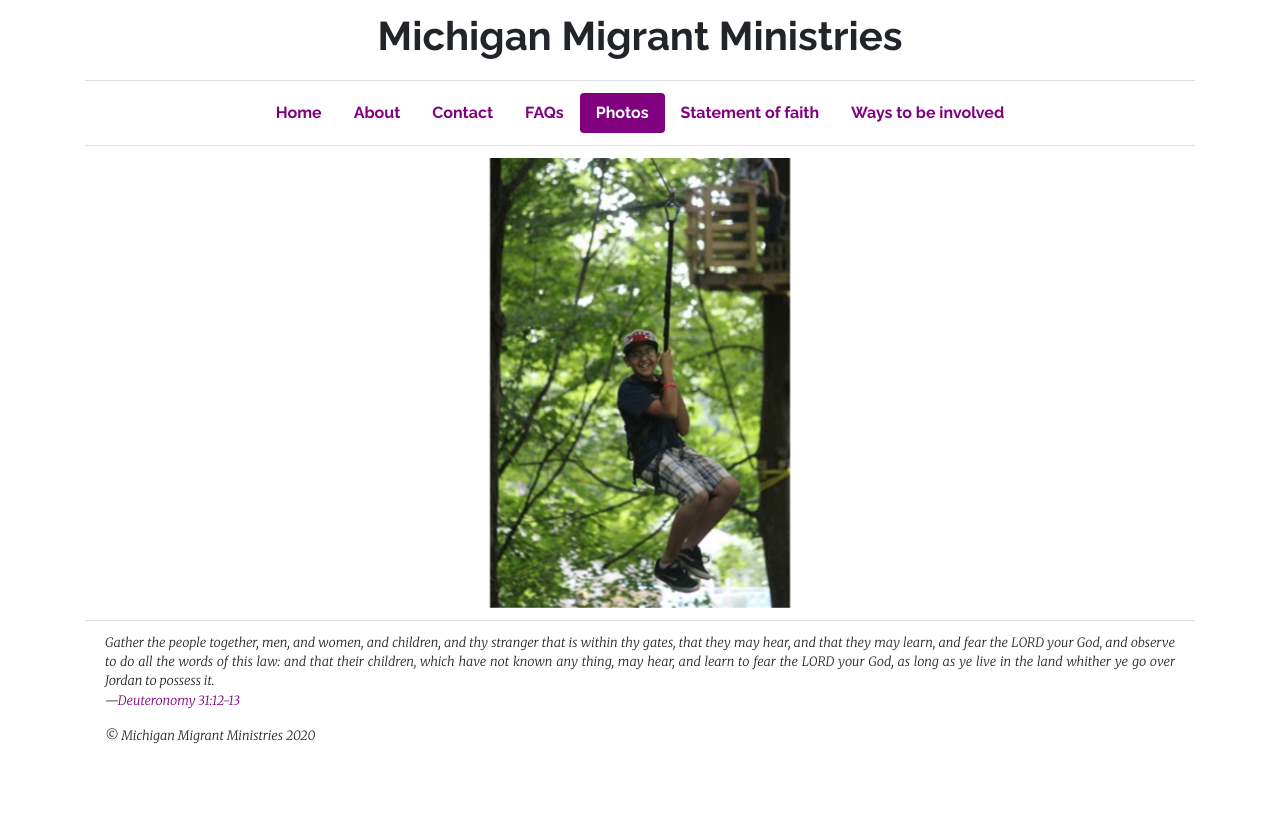
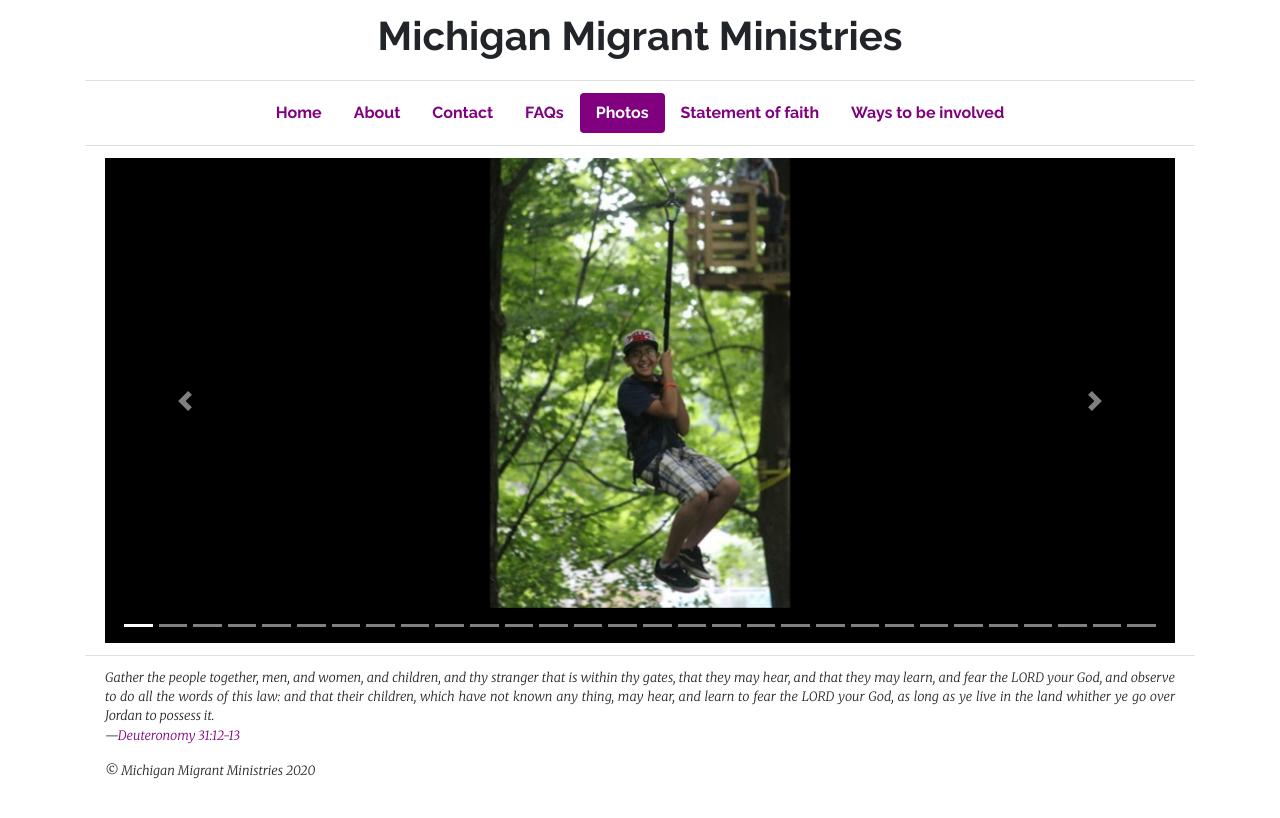
Before and after one commit to michigan-migrant-ministries/website, a Jekyll site: the page built from _pages/photos.html, in a window 1280 px wide. Shown: the top 818 px of the page. Built offline with Jekyll 4.4.1, drawn with Linux system fonts in a browser that asks for light colours.

Commit message:
Add carousel controls

```diff
--- a/_pages/photos.html
+++ b/_pages/photos.html
@@ -2,15 +2,33 @@
 order: 5
 title: Photos
 ---
-<div class="carousel slide" data-ride="carousel">
-  <div class="carousel-inner">
-    {% assign active = true %}
+<div id="carousel" class="carousel slide" data-ride="carousel" data-interval="5000" data-keyboard="true">
+  <ol class="carousel-indicators">
+    {% assign index = 0 %}
     {% for photo in site.static_files %}
     {% if photo.path contains "/assets/photos" %}
-    <div class="carousel-item{% if active %}{% assign active = false %} active{% endif %}">
+    <li data-target="#carousel" data-slide-to="{{ index }}"{% if index == 0 %} class="active"{% endif %}></li>
+    {% assign index = index | plus: 1 %}
+    {% endif %}
+    {% endfor %}
+  </ol>
+  <div class="carousel-inner">
+    {% assign index = 0 %}
+    {% for photo in site.static_files %}
+    {% if photo.path contains "/assets/photos" %}
+    <div class="carousel-item{% if index == 0 %} active{% endif %}">
       <img style="object-fit: contain; height: 50vh;" class="w-100" src="{{ photo.path }}">
     </div>
+    {% assign index = index | plus: 1 %}
     {% endif %}
     {% endfor %}
   </div>
+  <a class="carousel-control-prev" href="#carousel" role="button" data-slide="prev">
+    <span class="carousel-control-prev-icon" aria-hidden="true"></span>
+    <span class="sr-only">Previous</span>
+  </a>
+  <a class="carousel-control-next" href="#carousel" role="button" data-slide="next">
+    <span class="carousel-control-next-icon" aria-hidden="true"></span>
+    <span class="sr-only">Next</span>
+  </a>
 </div>
--- a/_sass/custom.scss
+++ b/_sass/custom.scss
@@ -6,6 +6,16 @@ $headings-font-weight: 700;
 @import "../../_sass/bootstrap/bootstrap";
 b {
   font-weight: 700;
+}
+.carousel {
+  background-color: black;
+  padding-bottom: 35px;
+  .carousel-indicators {
+    background-color: rgba($color: black, $alpha: 0.7);
+    bottom: 0;
+    margin: 0;
+    padding: 1em;
+  }
 }
 h1, h2, h3, h4, h5, h6 {
   text-align: left;
```
